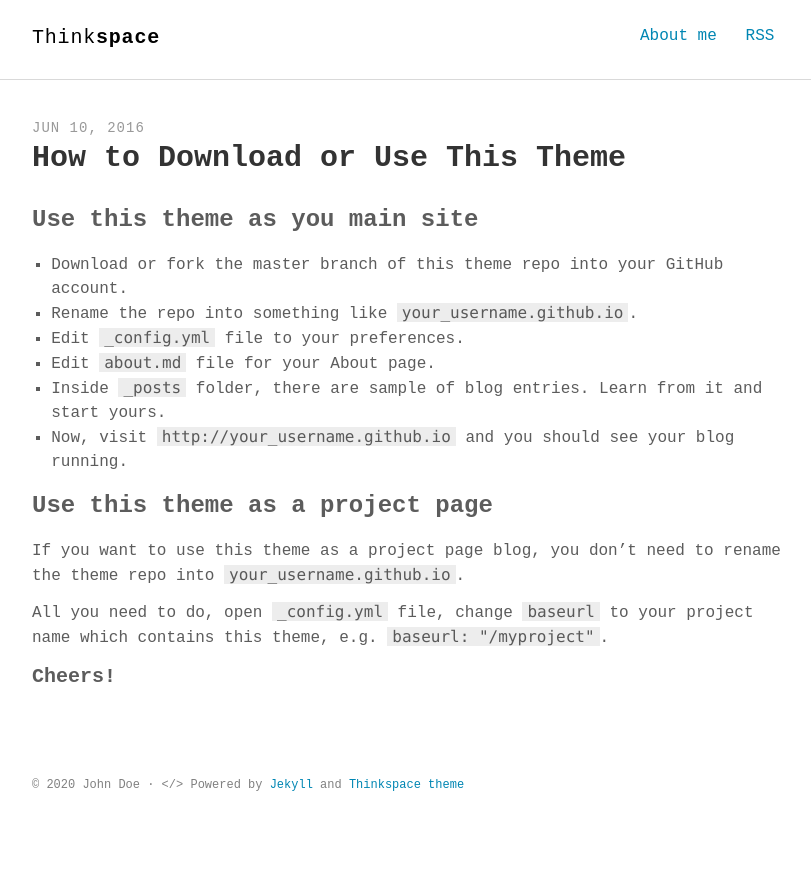
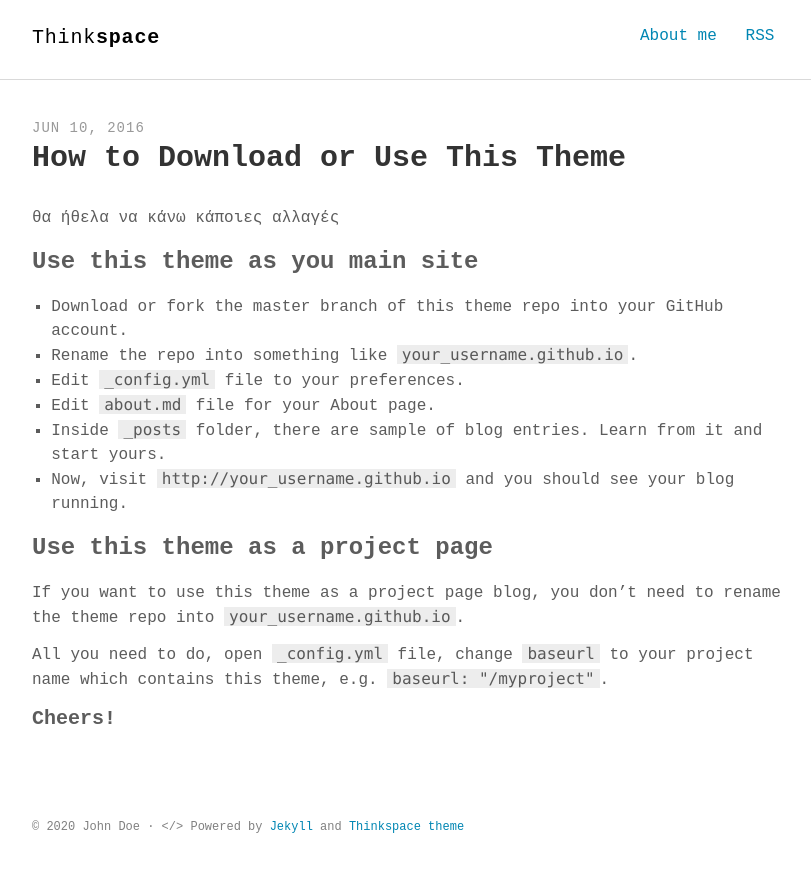
Before and after one commit to alexitsios/site, a Jekyll site: the page built from _posts/2016-06-10-how-to-download-or-use-this-theme.md, in a window 1280 px wide. Shown: the top 872 px of the page, without its empty margins (232-1043 px from the left). Built offline with Jekyll 4.4.1, drawn with Linux system fonts in a browser that asks for light colours; some web fonts are replaced.

Commit message:
Update 2016-06-10-how-to-download-or-use-this-theme.md

```diff
--- a/_posts/2016-06-10-how-to-download-or-use-this-theme.md
+++ b/_posts/2016-06-10-how-to-download-or-use-this-theme.md
@@ -5,7 +5,7 @@ comments: true
 description: "How to Download or Use This Theme"
 keywords: "dummy content"
 ---
-
+θα ήθελα να κάνω κάποιες αλλαγές
 ### Use this theme as you main site
 
 - Download or fork the master branch of this theme repo into your GitHub account.
```
